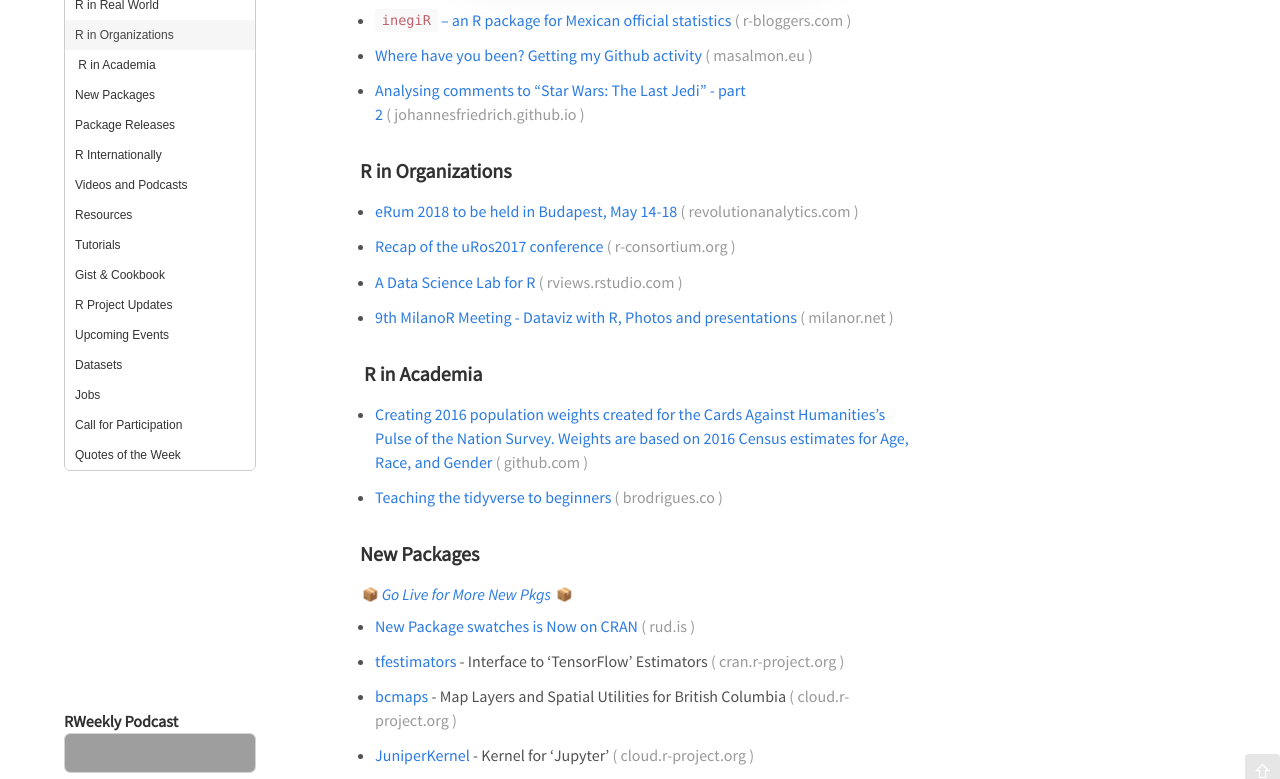
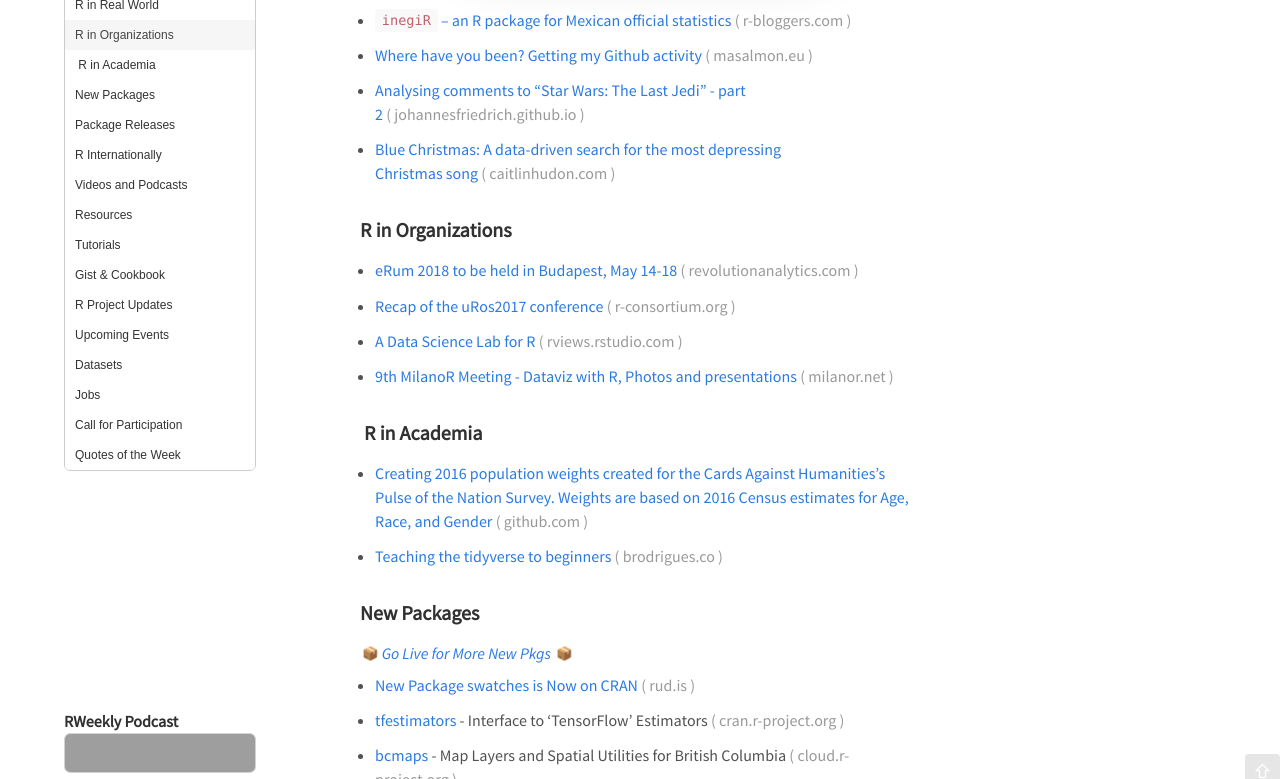
Before and after one commit to rweekly/rweekly.org, a Jekyll site: the page built from draft.md, in a window 1280 px wide and 900 px high, scrolled down 2128 px, cut to the strip 121-900 px from the top of the window. Built offline with Jekyll 4.4.1, drawn with Linux system fonts in a browser that asks for light colours; emoji names are drawn with the system emoji font; comment, search, counter and statistics services are not loaded; grey boxes are pictures that could not be loaded.

Commit message:
Update draft.md

```diff
--- a/draft.md
+++ b/draft.md
@@ -65,6 +65,8 @@ Release Date: 2017-12-25
 + [Where have you been? Getting my Github activity](http://www.masalmon.eu/2017/12/21/wherehaveyoubeen/)
 
 + [Analysing comments to "Star Wars: The Last Jedi" - part 2](https://johannesfriedrich.github.io/2017-12-21-SWU-Analysis-wordcloud/)
+
++ [Blue Christmas: A data-driven search for the most depressing Christmas song](https://caitlinhudon.com/2017/12/22/blue-christmas/)
 
 ###  R in Organizations
 
```
